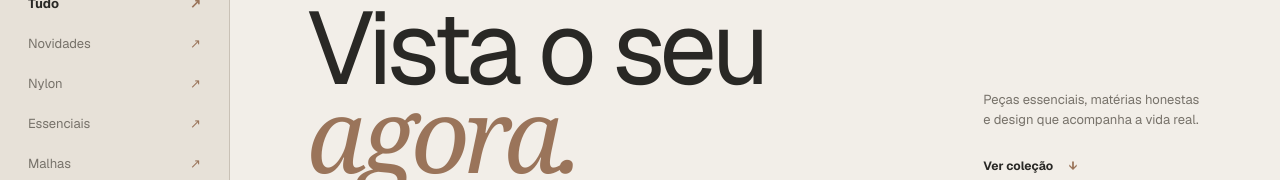
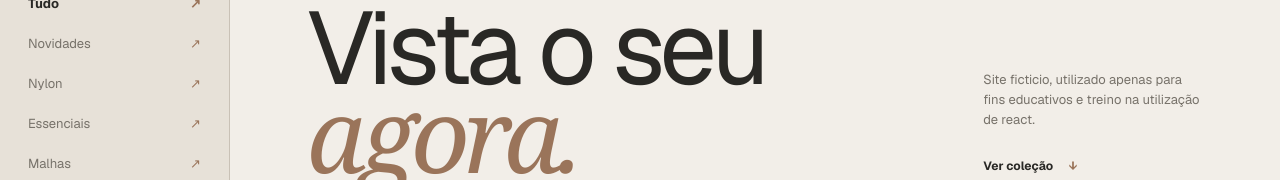
Before and after one commit to mclararn16/Web-Mobile, a Next.js app in the folder react-01/: page / in a window 1280 px wide. Shown: the part 210-390 px from the top of the page. Built offline with nearby package versions, Linux system fonts and the light colour scheme.

Commit message:
alteração das informações das finalidades do site

```diff
--- a/react-01/app/page.js
+++ b/react-01/app/page.js
@@ -36,7 +36,7 @@ export default function Home() {
       </aside>
       <main className={styles.main}>
         <header className={styles.header}><div className={styles.breadcrumb}>Início <span>/</span> Coleção 01</div><div className={styles.headerActions}><button className={styles.iconButton} aria-label="Pesquisar">⌕</button><button className={styles.loginTab} onClick={() => setLoginOpen(true)}>Entrar <span>↗</span></button><button className={styles.bagButton} aria-label="Sacola">Sacola <span>0</span></button></div></header>
-        <section className={styles.hero}><div><p className={styles.eyebrow}>Coleção 01 / 24</p><h1>Vista o seu<br /><em>agora.</em></h1></div><div className={styles.heroNote}><p>Peças essenciais, matérias honestas e design que acompanha a vida real.</p><a href="#produtos">Ver coleção <span>↓</span></a></div></section>
+        <section className={styles.hero}><div><p className={styles.eyebrow}>Coleção 01 / 24</p><h1>Vista o seu<br /><em>agora.</em></h1></div><div className={styles.heroNote}><p>Site ficticio, utilizado apenas para fins educativos e treino na utilização de react.</p><a href="#produtos">Ver coleção <span>↓</span></a></div></section>
         <section className={styles.collection} id="produtos"><div className={styles.sectionHeading}><div><span className={styles.sectionNumber}>01</span><h2>Peças em destaque</h2></div><span>{visibleProducts.length} resultados</span></div><div className={styles.productGrid}>{visibleProducts.map((product, index) => (<article className={styles.product} key={product.name}><div className={styles.productImage}><img src={product.image} alt={product.name} /><button className={styles.favorite} aria-label={`Favoritar ${product.name}`}>♡</button>{index === 0 && <span className={styles.newLabel}>Novo</span>}</div><div className={styles.productInfo}><div><h3>{product.name}</h3><p>{product.tone}</p></div><strong>{product.price}</strong></div></article>))}</div></section>
       </main>
       {loginOpen && <div className={styles.modalBackdrop} onClick={() => setLoginOpen(false)}><section className={styles.loginPanel} onClick={(event) => event.stopPropagation()} aria-label="Área de login"><button className={styles.closeButton} onClick={() => setLoginOpen(false)} aria-label="Fechar login">×</button><p className={styles.eyebrow}>Área reservada</p><h2>Bem-vinda<br /><em>de volta.</em></h2><form className={styles.loginForm}><label>E-mail<input type="email" placeholder="voce@email.com" required /></label><label>Senha<input type="password" placeholder="••••••••" required /></label><button type="submit" className={styles.submitButton}>Entrar <span>↗</span></button></form><a className={styles.recovery} href="#recuperar">Esqueci minha senha</a></section></div>}
```
